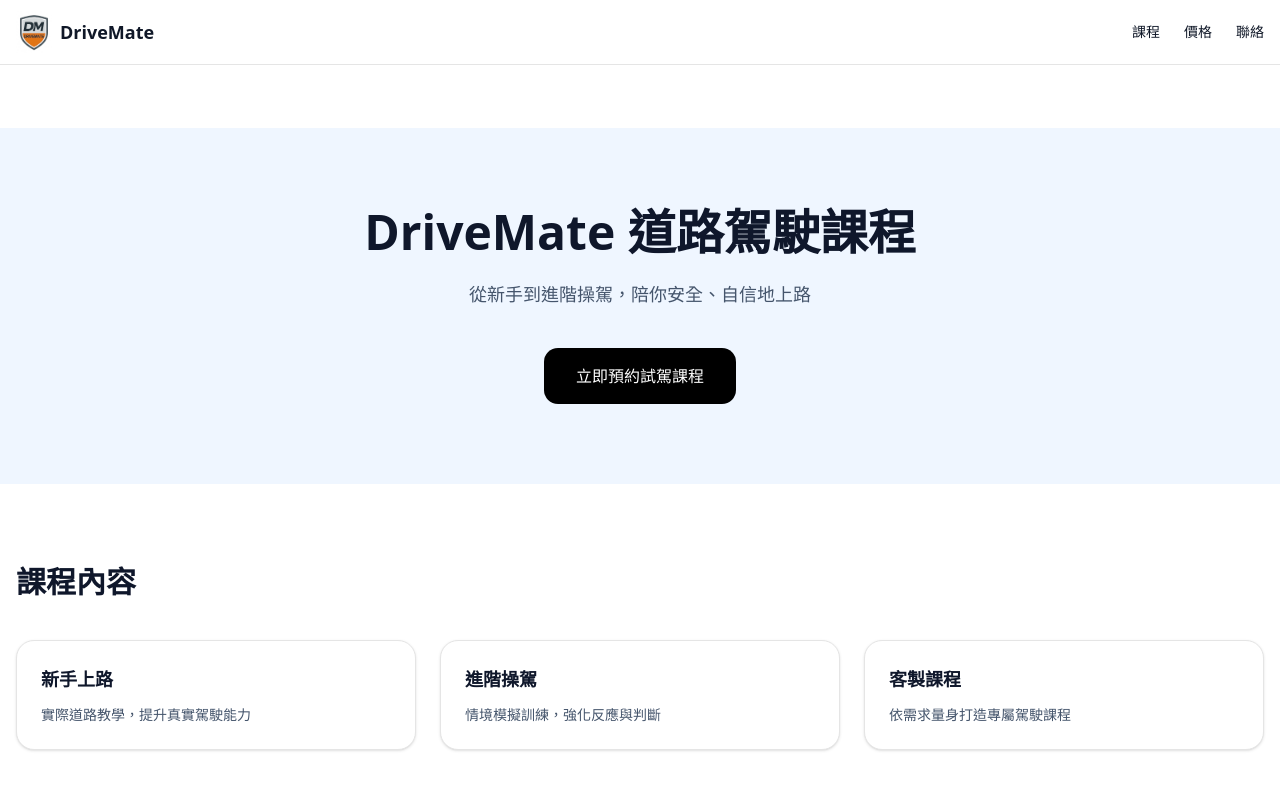
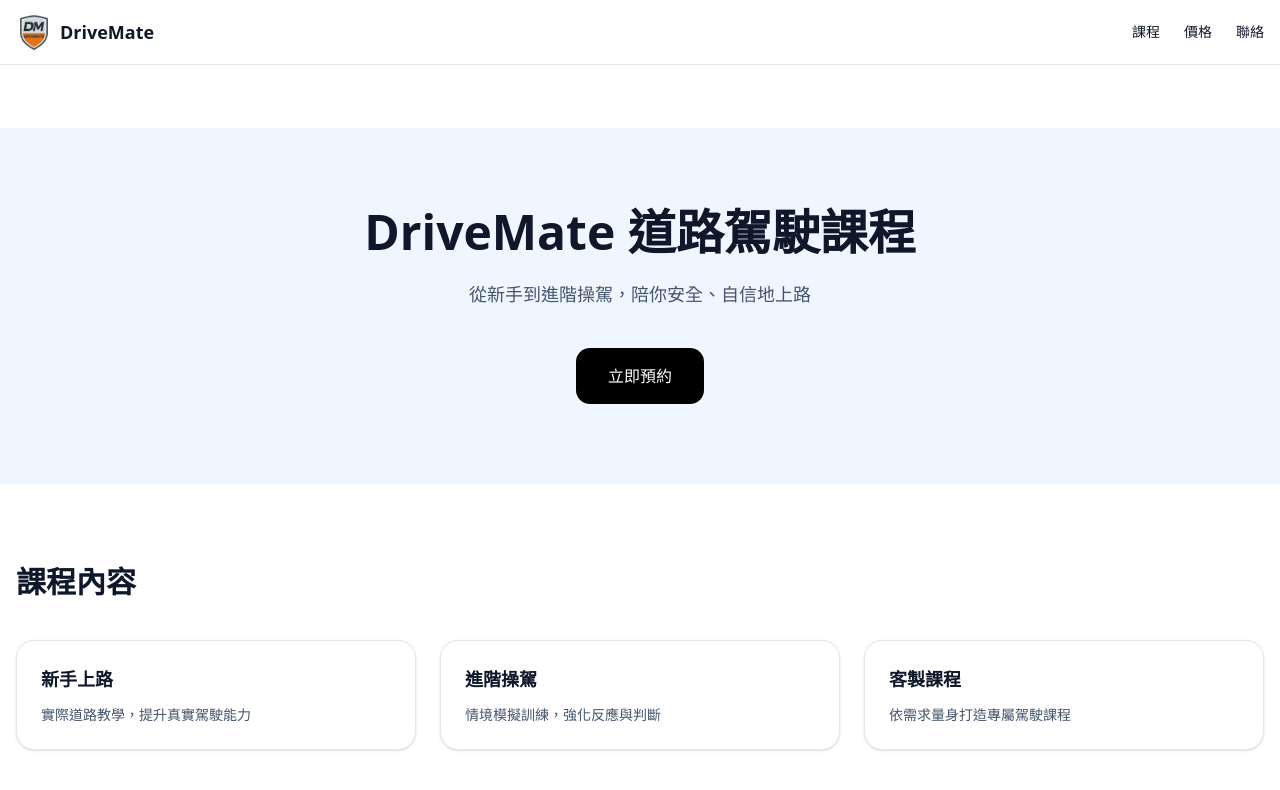
Before and after one commit to laurelke/drivemate-web, a Next.js app: page / in a window 1280 px wide. Shown: the top 790 px of the page. Built offline with nearby package versions, Linux system fonts and the light colour scheme.

Commit message:
update CTA text

```diff
--- a/app/page.tsx
+++ b/app/page.tsx
@@ -17,7 +17,7 @@ export default function Home() {
               href="#contact"
               className="inline-block rounded-xl bg-black px-8 py-4 text-white text-base font-medium hover:bg-neutral-800 transition"
             >
-              立即預約試駕課程
+              立即預約
             </a>
           </div>
         </div>
```
